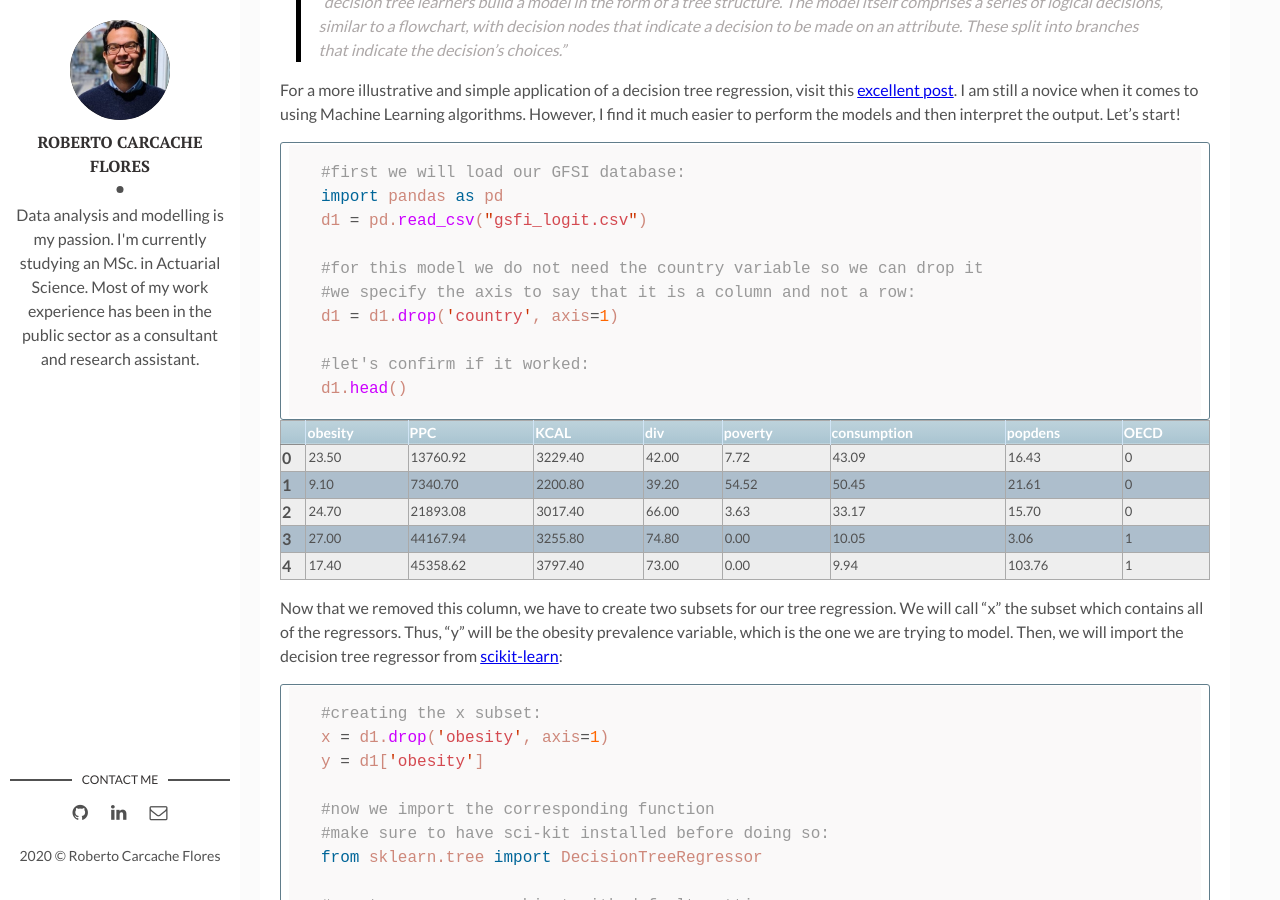
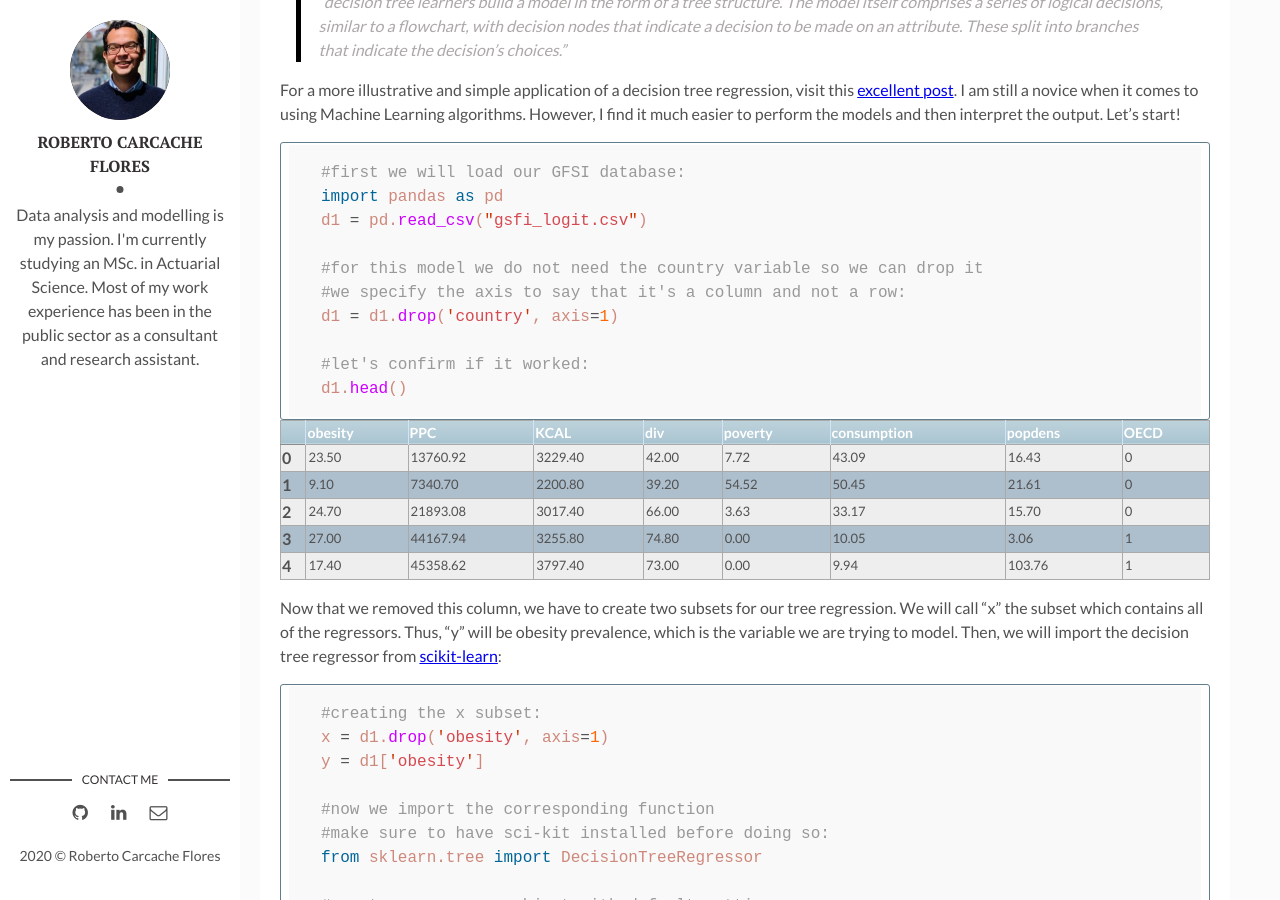
Before and after one commit to rcarcacheflores/Research, a Jekyll site: the page built from _posts/2020-10-7-post6.md, in a window 1280 px wide and 900 px high, scrolled down 833 px. Built offline with Jekyll 4.4.1, drawn with Linux system fonts in a browser that asks for light colours; some of the changed text lies outside the part shown.

Commit message:
Update 2020-10-7-post6.md

````diff
--- a/_posts/2020-10-7-post6.md
+++ b/_posts/2020-10-7-post6.md
@@ -26,7 +26,7 @@ import pandas as pd
 d1 = pd.read_csv("gsfi_logit.csv")
 
 #for this model we do not need the country variable so we can drop it
-#we specify the axis to say that it is a column and not a row:
+#we specify the axis to say that it's a column and not a row:
 d1 = d1.drop('country', axis=1)
 
 #let's confirm if it worked:
@@ -126,7 +126,7 @@ d1.head()
 
 
 
-Now that we removed this column, we have to create two subsets for our tree regression. We will call "x" the subset which contains all of the regressors. Thus, "y" will be the obesity prevalence variable, which is the one we are trying to model. Then, we will import the decision tree regressor from [scikit-learn](https://scikit-learn.org/stable/modules/generated/sklearn.tree.DecisionTreeClassifier.html):
+Now that we removed this column, we have to create two subsets for our tree regression. We will call "x" the subset which contains all of the regressors. Thus, "y" will be obesity prevalence, which is the variable we are trying to model. Then, we will import the decision tree regressor from [scikit-learn](https://scikit-learn.org/stable/modules/generated/sklearn.tree.DecisionTreeClassifier.html):
 
 
 ```python
````
Also changed, not shown: other parts of _posts/2020-10-7-post6.md (+3 -2 lines).
